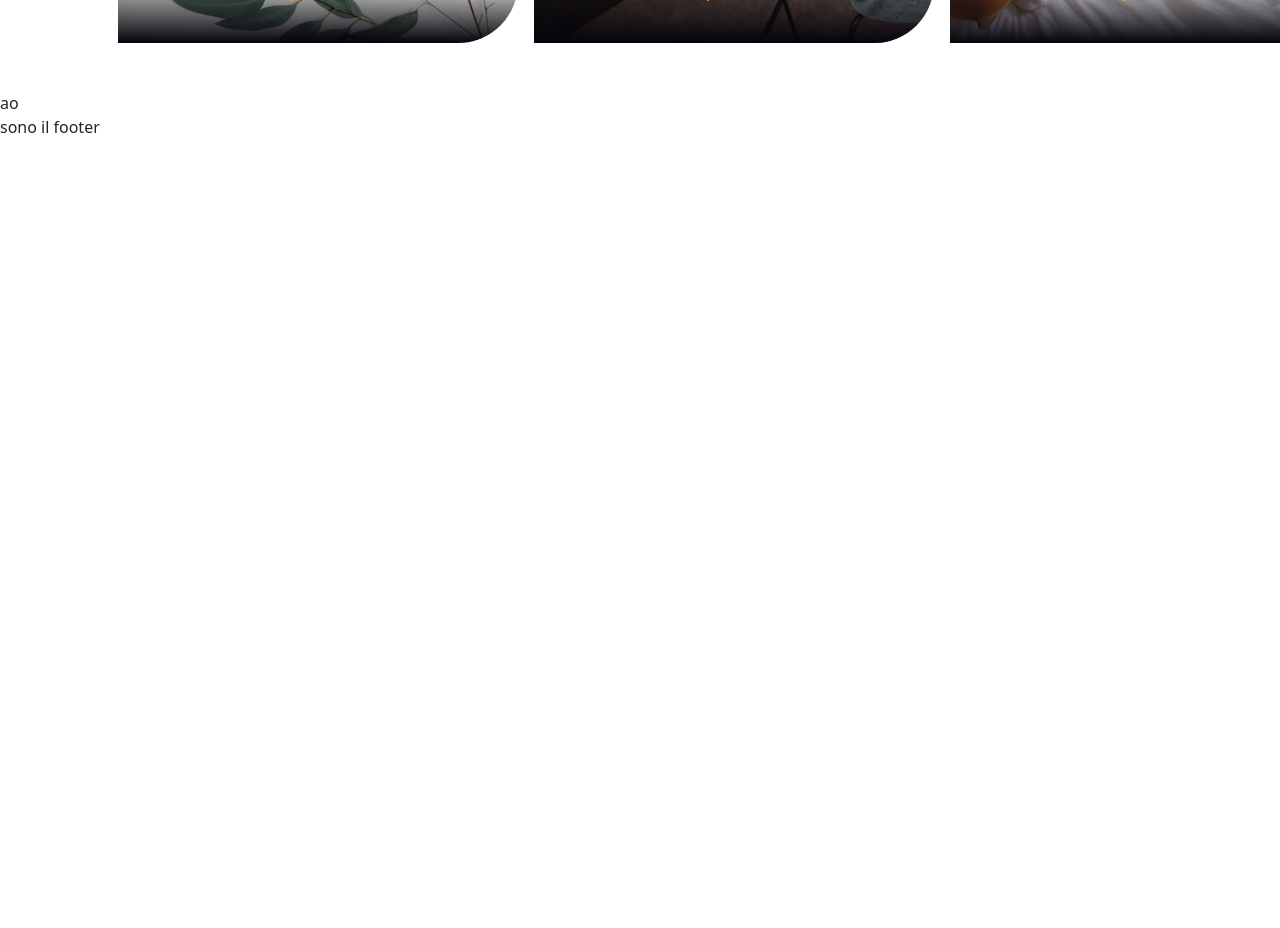
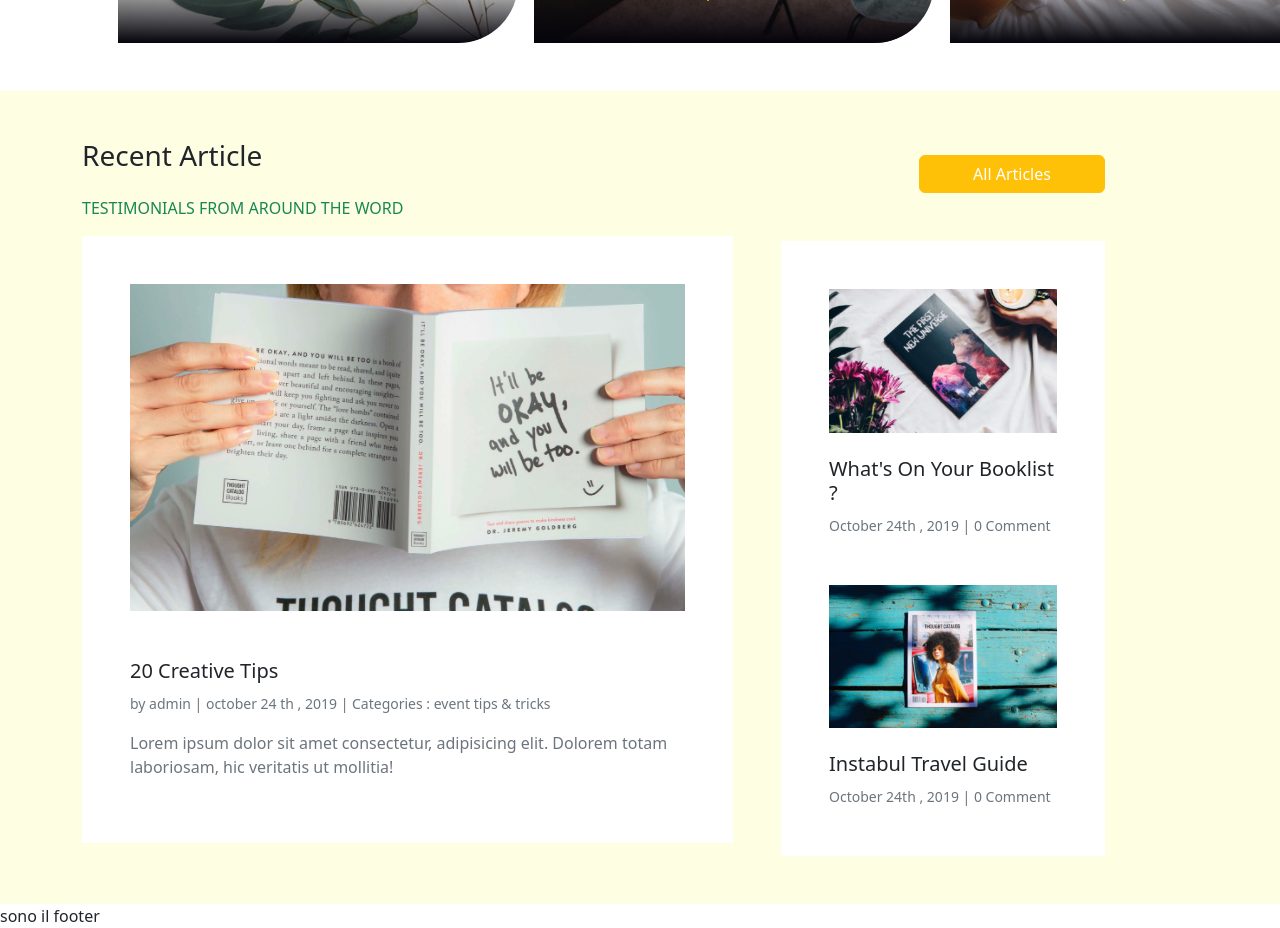
Before and after one commit to AlessioBonadonna/proj-html-vuejs, a Vue app: page / in a window 1280 px wide. Shown: the part 4020-4948 px from the top of the page. Before the commit the page ends 4159 px from the top, so only its background shows below. Built offline with nearby package versions, Linux system fonts and the light colour scheme; the HTML template or start-up script is replaced by a standard one.

Commit message:
start footer

```diff
--- a/src/components/CriticsComponent.vue
+++ b/src/components/CriticsComponent.vue
@@ -29,7 +29,7 @@
         </div>
         <div class="col-6 ms-5">
             <div class="text-end">
-                <button class="btn btn-warning text-white  ">Read all testimonials</button>
+                <button class="btn btn-warning text-white w-50 ">Read all testimonials</button>
             </div>
 
             <div class=" mt-5 yellow text-center">
--- a/src/components/RecentComponent.vue
+++ b/src/components/RecentComponent.vue
@@ -1,6 +1,42 @@
 <template>
-    <div>
-        ao
+    <div class="yellow p-5">
+        <div class="container d-flex ">
+
+            <div class="col-7">
+                <h3 class="">Recent Article </h3>
+                <p class="text-uppercase text-success mt-4">testimonials from around the word</p>
+                <div class="tips p-5 bg-white">
+                    <img class="col-4" src="../../public/img/20-Tips-scaled.jpg" alt="20 tips">
+                    <h5 class="text-capitalize mt-5"> 20 creative tips</h5>
+                    <small class="text-secondary">by admin | october 24 th , 2019 | Categories : event tips &
+                        tricks</small>
+                    <p class="mt-3 text-secondary">Lorem ipsum dolor sit amet consectetur, adipisicing elit. Dolorem
+                        totam laboriosam,
+                        hic veritatis
+                        ut mollitia!</p>
+                </div>
+            </div>
+            <div class="col-4">
+                <div class="text-end">
+                    <button class="btn btn-warning text-white  mt-3  w-50">All Articles</button>
+                </div>
+                <div class="p-5 bg-white ms-5 mt-5">
+                    <div>
+                        <img src="../../public/img/thumb-08-2x-320x202.jpg" alt="">
+                        <h5 class="text-capitalize mt-4">What's on your Booklist ?</h5>
+                        <small class="text-capitalize text-secondary "> October 24th , 2019 | 0 comment</small>
+
+                        <img class="mt-5" src="../../public/img/thumb-13-2x-320x202.jpg" alt="">
+                        <h5 class="text-capitalize mt-4">Instabul travel guide </h5>
+                        <small class="text-capitalize text-secondary "> October 24th , 2019 | 0 comment</small>
+
+                    </div>
+                </div>
+
+            </div>
+
+
+        </div>
     </div>
 </template>
 
@@ -11,5 +47,7 @@ export default {
 </script>
 
 <style lang="scss" scoped>
-
+img {
+    width: 100%;
+}
 </style>
```
